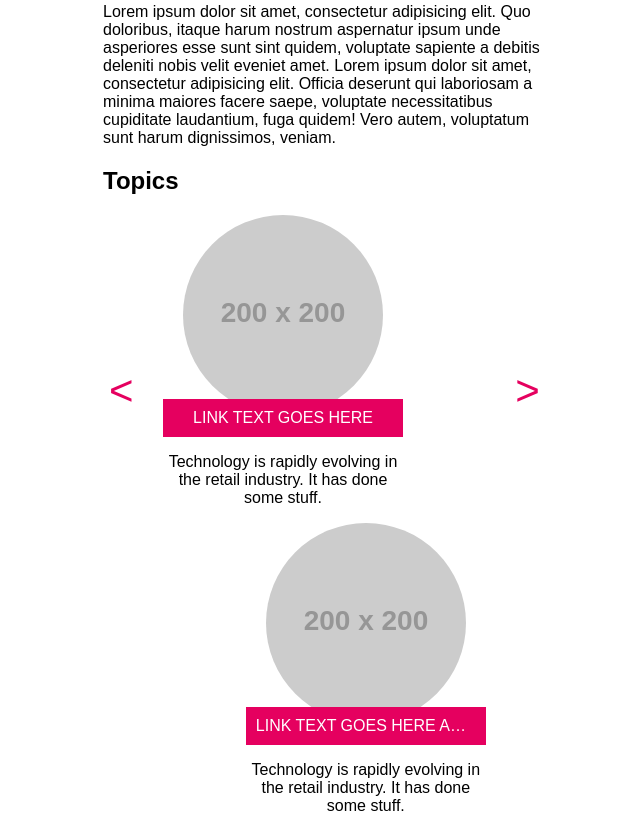
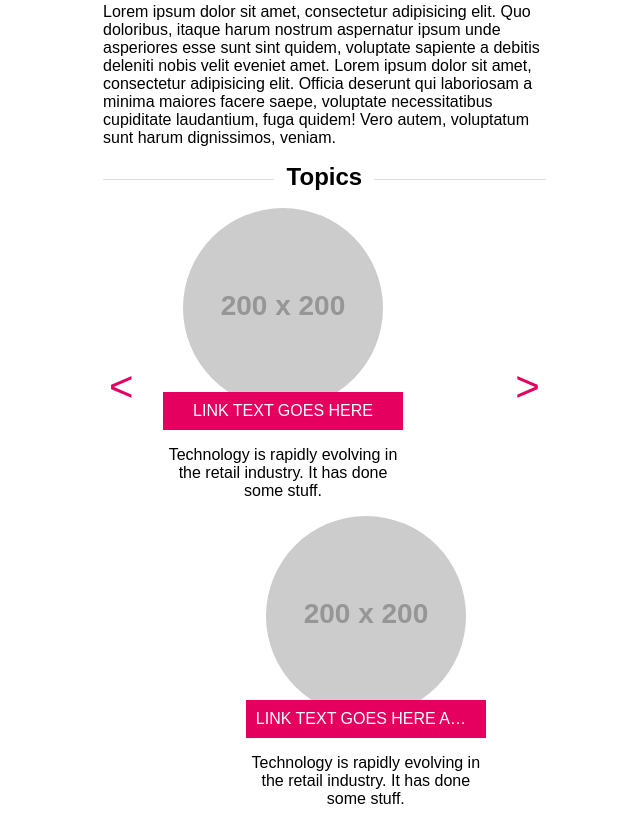
Before and after one commit to 16WDWE02/register-remake, a plain HTML site: page index.html in a window 1280 px wide. Shown: the part 3097-3936 px from the top of the page, without its empty margins (185-825 px from the left). Drawn offline with Linux system fonts and the light colour scheme; placeholder pictures from the web are drawn by us.

Commit message:
Style the heading with bars

```diff
--- a/css/styles.css
+++ b/css/styles.css
@@ -127,3 +127,17 @@ article img {
 .related {
 	position: relative;
 }
+
+.related h1 {
+	background-color: white;
+	width: 100px;
+	text-align: center;
+	margin: 0 auto;
+	position: relative;
+	z-index: 2;
+}
+
+.related hr {
+	position: relative;
+	top: -20px;
+}
--- a/index.html
+++ b/index.html
@@ -93,6 +93,7 @@
 
 			<article class="related">
 				<h1>Topics</h1>
+				<hr>
 
 				<div>
 					<img src="http://placehold.it/200x200" alt="">
```
